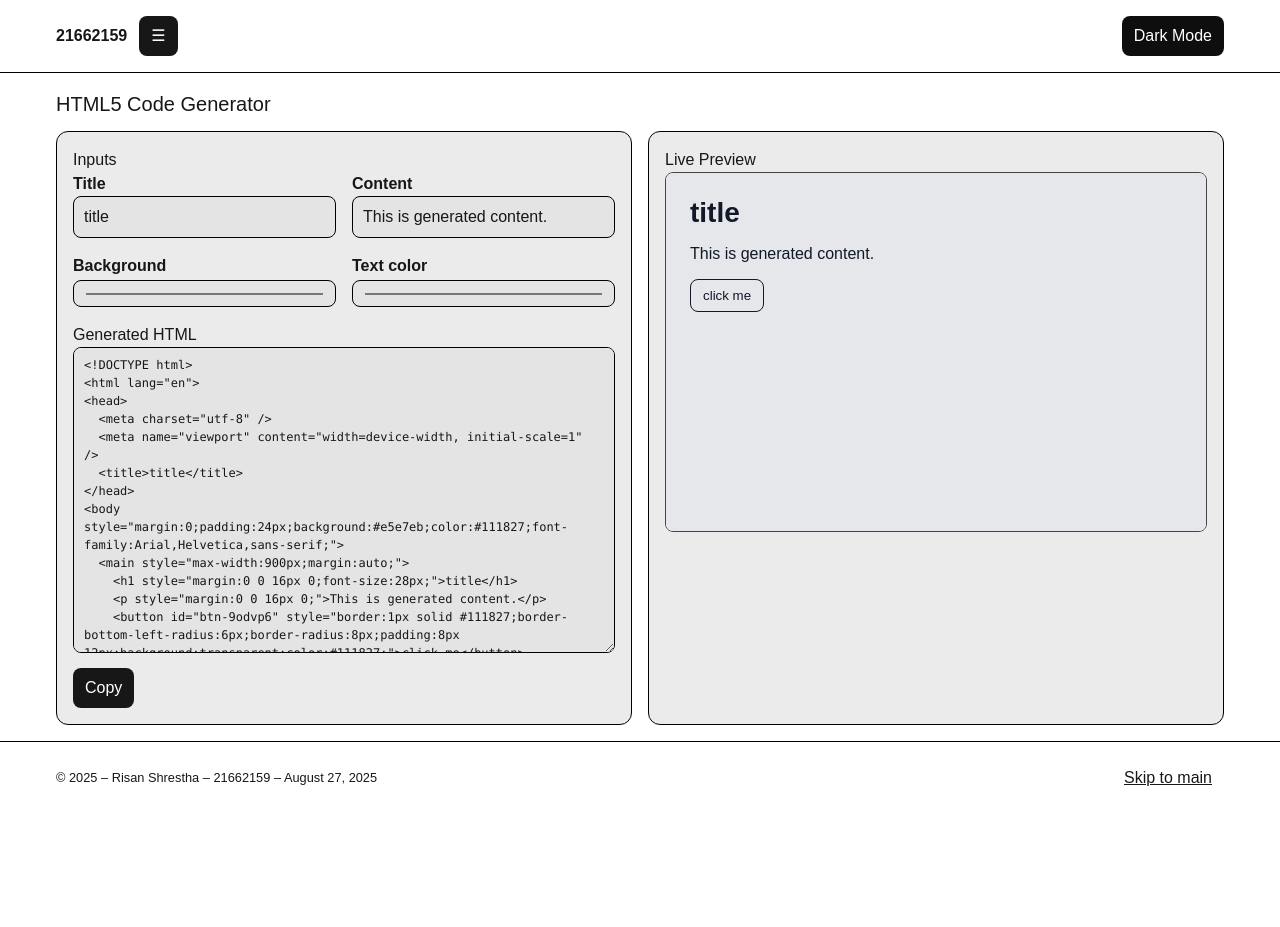
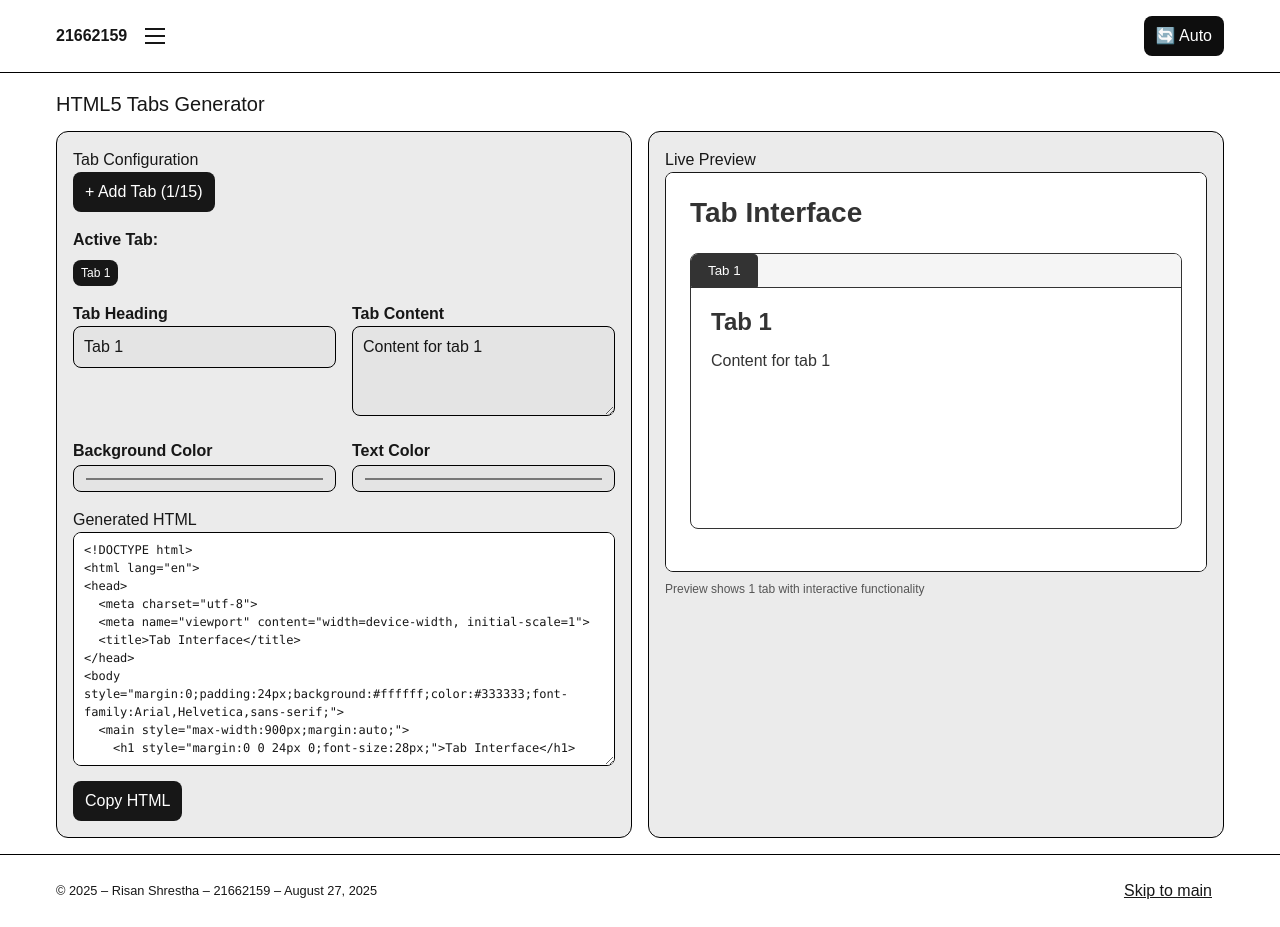
Before and after one commit to Risan3232/CSE3-CWA, a Next.js app in the folder my-app/: page / in a window 1280 px wide. Before the commit the page ends 814 px from the top, so only its background shows below. Built offline with nearby package versions, Linux system fonts and the light colour scheme.

Commit message:
putting tabs on the website

```diff
--- a/my-app/src/app/globals.css
+++ b/my-app/src/app/globals.css
@@ -60,6 +60,7 @@ button, input, select, textarea {
 .header, .footer {
   width: 100%;
   border-bottom: 1px solid color-mix(in oklab, var(--foreground), #000 85%);
+  position: relative;
 }
 .footer { border-bottom: none; border-top: 1px solid color-mix(in oklab, var(--foreground), #000 85%); }
 
@@ -89,6 +90,16 @@ label { font-weight: 600; }
   padding: 8px 12px;
   border-radius: 8px;
   cursor: pointer;
+  transition: all 0.2s ease;
+}
+.btn:hover {
+  transform: translateY(-1px);
+  box-shadow: 0 2px 4px color-mix(in oklab, var(--foreground), #000 30%);
+}
+.btn:disabled {
+  opacity: 0.5;
+  cursor: not-allowed;
+  transform: none;
 }
 .btn.secondary {
   background: color-mix(in oklab, var(--foreground), #000 20%);
--- a/my-app/src/app/page.tsx
+++ b/my-app/src/app/page.tsx
@@ -1,11 +1,63 @@
 "use client";
 import { useEffect, useMemo, useRef, useState } from "react";
 
+interface Tab {
+  id: string;
+  heading: string;
+  content: string;
+}
+
 export default function Home() {
-  const [title, setTitle] = useState("title");
-  const [content, setContent] = useState("This is generated content.");
-  const [bg, setBg] = useState("#e5e7eb");
-  const [fg, setFg] = useState("#111827");
+  const [tabs, setTabs] = useState<Tab[]>([
+    { id: "tab1", heading: "Tab 1", content: "Content for tab 1" }
+  ]);
+  const [activeTab, setActiveTab] = useState("tab1");
+  const [bg, setBg] = useState("#ffffff");
+  const [fg, setFg] = useState("#333333");
+
+  // Load tabs from localStorage on mount
+  useEffect(() => {
+    const saved = localStorage.getItem("html-generator-tabs");
+    if (saved) {
+      try {
+        const parsed = JSON.parse(saved);
+        if (Array.isArray(parsed) && parsed.length > 0) {
+          setTabs(parsed);
+          setActiveTab(parsed[0].id);
+        }
+      } catch (e) {
+        console.error("Failed to parse saved tabs:", e);
+      }
+    }
+  }, []);
+
+  // Save tabs to localStorage whenever they change
+  useEffect(() => {
+    localStorage.setItem("html-generator-tabs", JSON.stringify(tabs));
+  }, [tabs]);
+
+  const addTab = () => {
+    if (tabs.length >= 15) return;
+    const newId = `tab${Date.now()}`;
+    const newTab = { id: newId, heading: `Tab ${tabs.length + 1}`, content: `Content for tab ${tabs.length + 1}` };
+    setTabs([...tabs, newTab]);
+    setActiveTab(newId);
+  };
+
+  const removeTab = (tabId: string) => {
+    if (tabs.length <= 1) return;
+    const newTabs = tabs.filter(t => t.id !== tabId);
+    setTabs(newTabs);
+    if (activeTab === tabId) {
+      setActiveTab(newTabs[0].id);
+    }
+  };
+
+  const updateTab = (tabId: string, field: 'heading' | 'content', value: string) => {
+    setTabs(tabs.map(tab =>
+      tab.id === tabId ? { ...tab, [field]: value } : tab
+    ));
+  };
 
   const html = useMemo(() => {
     const esc = (s: string) => s
@@ -14,9 +66,70 @@ export default function Home() {
       .replace(/>/g, "&gt;")
       .replace(/"/g, "&quot;");
 
-    const btnId = "btn-" + Math.random().toString(36).slice(2, 8);
-    return `<!DOCTYPE html>\n<html lang="en">\n<head>\n  <meta charset="utf-8" />\n  <meta name="viewport" content="width=device-width, initial-scale=1" />\n  <title>${esc(title)}</title>\n</head>\n<body style="margin:0;padding:24px;background:${bg};color:${fg};font-family:Arial,Helvetica,sans-serif;">\n  <main style="max-width:900px;margin:auto;">\n    <h1 style="margin:0 0 16px 0;font-size:28px;">${esc(title)}</h1>\n    <p style="margin:0 0 16px 0;">${esc(content)}</p>\n    <button id="${btnId}" style="border:1px solid ${fg};border-bottom-left-radius:6px;border-radius:8px;padding:8px 12px;background:transparent;color:${fg};">click me</button>\n  </main>\n  <script>\n    document.getElementById('${btnId}').addEventListener('click', function(){\n      alert('Button clicked!');\n    });\n  <\/script>\n</body>\n</html>`;
-  }, [title, content, bg, fg]);
+    const tabsHtml = tabs.map((tab, index) => `
+    <div class="tab-content" id="content-${tab.id}" style="display:${index === 0 ? 'block' : 'none'};">
+      <h2 style="margin:0 0 16px 0;">${esc(tab.heading)}</h2>
+      <p style="margin:0;">${esc(tab.content)}</p>
+    </div>`).join('');
+
+    const tabButtonsHtml = tabs.map((tab, index) => `
+    <button class="tab-btn" data-tab="${tab.id}" style="background:${index === 0 ? fg : 'transparent'};color:${index === 0 ? bg : fg};border:1px solid ${fg};padding:8px 16px;cursor:pointer;border-radius:4px 4px 0 0;margin-right:2px;">${esc(tab.heading)}</button>`).join('');
+
+    return `<!DOCTYPE html>
+<html lang="en">
+<head>
+  <meta charset="utf-8">
+  <meta name="viewport" content="width=device-width, initial-scale=1">
+  <title>Tab Interface</title>
+</head>
+<body style="margin:0;padding:24px;background:${bg};color:${fg};font-family:Arial,Helvetica,sans-serif;">
+  <main style="max-width:900px;margin:auto;">
+    <h1 style="margin:0 0 24px 0;font-size:28px;">Tab Interface</h1>
+
+    <div class="tabs-container" style="border:1px solid ${fg};border-radius:8px;overflow:hidden;">
+      <div class="tab-buttons" style="background:color-mix(in srgb, ${bg} 95%, ${fg} 5%);padding:0;border-bottom:1px solid ${fg};display:flex;flex-wrap:wrap;">
+        ${tabButtonsHtml}
+      </div>
+
+      <div class="tab-contents" style="padding:20px;min-height:200px;">
+        ${tabsHtml}
+      </div>
+    </div>
+  </main>
+
+  <script>
+    document.addEventListener('DOMContentLoaded', function() {
+      const buttons = document.querySelectorAll('.tab-btn');
+      const contents = document.querySelectorAll('.tab-content');
+
+      buttons.forEach(function(button) {
+        button.addEventListener('click', function() {
+          const targetTab = this.getAttribute('data-tab');
+
+          // Hide all contents
+          contents.forEach(function(content) {
+            content.style.display = 'none';
+          });
+
+          // Reset all button styles
+          buttons.forEach(function(btn) {
+            btn.style.background = 'transparent';
+            btn.style.color = '${fg}';
+          });
+
+          // Show target content
+          document.getElementById('content-' + targetTab).style.display = 'block';
+
+          // Highlight active button
+          this.style.background = '${fg}';
+          this.style.color = '${bg}';
+        });
+      });
+    });
+  <\/script>
+</body>
+</html>`;
+  }, [tabs, bg, fg]);
 
   const iframeRef = useRef<HTMLIFrameElement>(null);
   useEffect(() => {
@@ -36,46 +149,122 @@ export default function Home() {
 
   return (
     <div>
-      <h1 style={{fontSize:20, marginBottom:12}}>HTML5 Code Generator</h1>
+      <h1 style={{fontSize:20, marginBottom:12}}>HTML5 Tabs Generator</h1>
 
       <div className="grid-2">
         <section className="card" aria-labelledby="form-heading">
-          <h2 id="form-heading" style={{marginTop:0}}>Inputs</h2>
-          <div className="grid-2">
-            <div>
-              <label htmlFor="title">Title</label>
-              <input id="title" type="text" value={title} onChange={e=>setTitle(e.target.value)} />
-            </div>
-            <div>
-              <label htmlFor="content">Content</label>
-              <input id="content" type="text" value={content} onChange={e=>setContent(e.target.value)} />
-            </div>
-            <div>
-              <label htmlFor="bg">Background</label>
-              <input id="bg" type="color" value={bg} onChange={e=>setBg(e.target.value)} aria-label="Background color" />
-            </div>
-            <div>
-              <label htmlFor="fg">Text color</label>
-              <input id="fg" type="color" value={fg} onChange={e=>setFg(e.target.value)} aria-label="Text color" />
+          <h2 id="form-heading" style={{marginTop:0}}>Tab Configuration</h2>
+
+          {/* Tab Controls */}
+          <div style={{marginBottom:16, display:"flex", gap:8, alignItems:"center", flexWrap:"wrap"}}>
+            <button
+              className="btn"
+              onClick={addTab}
+              disabled={tabs.length >= 15}
+              title={tabs.length >= 15 ? "Maximum 15 tabs allowed" : "Add new tab"}
+            >
+              + Add Tab ({tabs.length}/15)
+            </button>
+            {tabs.length > 1 && (
+              <button
+                className="btn secondary"
+                onClick={() => removeTab(activeTab)}
+                title="Remove current tab"
+              >
+                - Remove Tab
+              </button>
+            )}
+          </div>
+
+          {/* Tab Selector */}
+          <div style={{marginBottom:16}}>
+            <label>Active Tab:</label>
+            <div style={{display:"flex", gap:4, flexWrap:"wrap", marginTop:8}}>
+              {tabs.map(tab => (
+                <button
+                  key={tab.id}
+                  className={`btn ${activeTab === tab.id ? '' : 'secondary'}`}
+                  onClick={() => setActiveTab(tab.id)}
+                  style={{fontSize:12, padding:"4px 8px"}}
+                >
+                  {tab.heading}
+                </button>
+              ))}
             </div>
           </div>
 
+          {/* Tab Editor */}
+          {tabs.find(t => t.id === activeTab) && (
+            <div className="grid-2">
+              <div>
+                <label htmlFor="tab-heading">Tab Heading</label>
+                <input
+                  id="tab-heading"
+                  type="text"
+                  value={tabs.find(t => t.id === activeTab)?.heading || ''}
+                  onChange={e => updateTab(activeTab, 'heading', e.target.value)}
+                />
+              </div>
+              <div>
+                <label htmlFor="tab-content">Tab Content</label>
+                <textarea
+                  id="tab-content"
+                  rows={3}
+                  value={tabs.find(t => t.id === activeTab)?.content || ''}
+                  onChange={e => updateTab(activeTab, 'content', e.target.value)}
+                />
+              </div>
+            </div>
+          )}
+
+          {/* Color Controls */}
+          <div className="grid-2" style={{marginTop:16}}>
+            <div>
+              <label htmlFor="bg">Background Color</label>
+              <input id="bg" type="color" value={bg} onChange={e=>setBg(e.target.value)} />
+            </div>
+            <div>
+              <label htmlFor="fg">Text Color</label>
+              <input id="fg" type="color" value={fg} onChange={e=>setFg(e.target.value)} />
+            </div>
+          </div>
+
+          {/* Generated HTML Output */}
           <div style={{marginTop:16}}>
             <h3 style={{marginTop:0}}>Generated HTML</h3>
             <textarea
               aria-label="Generated HTML"
-              rows={16}
+              rows={12}
               value={html}
               readOnly
-              style={{width:"100%", fontFamily:"ui-monospace, SFMono-Regular, Menlo, Monaco, Consolas, 'Liberation Mono', 'Courier New', monospace", fontSize:12}}
+              style={{
+                width:"100%",
+                fontFamily:"ui-monospace, SFMono-Regular, Menlo, Monaco, Consolas, 'Liberation Mono', 'Courier New', monospace",
+                fontSize:12,
+                background:"var(--background)",
+                color:"var(--foreground)"
+              }}
             />
-            <button className="btn" onClick={copy} style={{marginTop:8}}>Copy</button>
+            <button className="btn" onClick={copy} style={{marginTop:8}}>Copy HTML</button>
           </div>
         </section>
 
         <section className="card" aria-labelledby="preview-heading">
           <h2 id="preview-heading" style={{marginTop:0}}>Live Preview</h2>
-          <iframe ref={iframeRef} title="Live preview" style={{width:"100%", height:360, border:"1px solid #444", borderRadius:8, background:"white"}} />
+          <iframe
+            ref={iframeRef}
+            title="Live preview"
+            style={{
+              width:"100%",
+              height:400,
+              border:"1px solid var(--foreground)",
+              borderRadius:8,
+              background:"white"
+            }}
+          />
+          <p style={{fontSize:12, marginTop:8, opacity:0.7}}>
+            Preview shows {tabs.length} tab{tabs.length !== 1 ? 's' : ''} with interactive functionality
+          </p>
         </section>
       </div>
     </div>
--- a/my-app/src/components/Header.tsx
+++ b/my-app/src/components/Header.tsx
@@ -52,17 +52,82 @@ export default function Header({ studentNumber }: { studentNumber: string }) {
         <div style={{display:"flex",alignItems:"center",gap:12}}>
           <strong aria-label="Student number" style={{fontWeight:800}}>{studentNumber}</strong>
           <button
-            className="btn"
+            className="hamburger-btn"
             aria-label="Menu"
             aria-expanded={open}
             aria-controls="main-menu"
             onClick={() => setOpen(v => !v)}
+            style={{
+              background: "transparent",
+              border: "none",
+              cursor: "pointer",
+              padding: "8px",
+              position: "relative",
+              width: "32px",
+              height: "32px"
+            }}
           >
-            ☰
+            <div
+              className="hamburger-line"
+              style={{
+                width: "20px",
+                height: "2px",
+                background: "var(--foreground)",
+                position: "absolute",
+                left: "6px",
+                top: "8px",
+                transition: "all 0.3s ease",
+                transform: open ? "rotate(45deg) translate(5px, 5px)" : "none"
+              }}
+            />
+            <div
+              className="hamburger-line"
+              style={{
+                width: "20px",
+                height: "2px",
+                background: "var(--foreground)",
+                position: "absolute",
+                left: "6px",
+                top: "15px",
+                transition: "all 0.3s ease",
+                opacity: open ? "0" : "1"
+              }}
+            />
+            <div
+              className="hamburger-line"
+              style={{
+                width: "20px",
+                height: "2px",
+                background: "var(--foreground)",
+                position: "absolute",
+                left: "6px",
+                top: "22px",
+                transition: "all 0.3s ease",
+                transform: open ? "rotate(-45deg) translate(7px, -6px)" : "none"
+              }}
+            />
           </button>
         </div>
-        <nav id="main-menu" role="navigation" aria-label="Main" style={{display: open ? "block" : "none"}}>
-          <div style={{display:"flex",gap:8,flexWrap:"wrap"}}>
+        <nav
+          id="main-menu"
+          role="navigation"
+          aria-label="Main"
+          style={{
+            position: "absolute",
+            top: "100%",
+            left: "0",
+            right: "0",
+            background: "var(--background)",
+            border: "1px solid color-mix(in oklab, var(--foreground), #000 85%)",
+            borderTop: "none",
+            transform: open ? "translateY(0)" : "translateY(-10px)",
+            opacity: open ? "1" : "0",
+            visibility: open ? "visible" : "hidden",
+            transition: "all 0.3s ease",
+            zIndex: 1000
+          }}
+        >
+          <div style={{display:"flex",gap:8,flexWrap:"wrap",padding:"16px"}}>
             <NavLink href="/" label="Home" />
             <NavLink href="/about" label="About" />
             <NavLink href="/escape-room" label="Escape Room" />
--- a/my-app/src/components/ThemeToggle.tsx
+++ b/my-app/src/components/ThemeToggle.tsx
@@ -14,26 +14,53 @@ function setCookie(name: string, value: string, days = 365) {
 }
 
 export default function ThemeToggle() {
-  const [theme, setTheme] = useState<"light" | "dark">("light");
+  const [theme, setTheme] = useState<"light" | "dark" | "auto">("auto");
 
   useEffect(() => {
     const fromCookie = getCookie("theme");
     const systemDark = window.matchMedia && window.matchMedia("(prefers-color-scheme: dark)").matches;
-    const initial = (fromCookie === "dark" || fromCookie === "light") ? (fromCookie as "light"|"dark") : (systemDark ? "dark" : "light");
+
+    let initial: "light" | "dark" | "auto" = "auto";
+    if (fromCookie === "dark" || fromCookie === "light" || fromCookie === "auto") {
+      initial = fromCookie as "light" | "dark" | "auto";
+    }
+
     setTheme(initial);
-    document.documentElement.setAttribute("data-theme", initial);
+    applyTheme(initial, systemDark);
   }, []);
 
+  const applyTheme = (selectedTheme: "light" | "dark" | "auto", systemDark: boolean) => {
+    if (selectedTheme === "auto") {
+      document.documentElement.setAttribute("data-theme", systemDark ? "dark" : "light");
+    } else {
+      document.documentElement.setAttribute("data-theme", selectedTheme);
+    }
+  };
+
   const toggle = () => {
-    const next = theme === "dark" ? "light" : "dark";
+    const themes: ("light" | "dark" | "auto")[] = ["light", "dark", "auto"];
+    const currentIndex = themes.indexOf(theme);
+    const next = themes[(currentIndex + 1) % themes.length];
+
     setTheme(next);
-    document.documentElement.setAttribute("data-theme", next);
     setCookie("theme", next);
+
+    const systemDark = window.matchMedia && window.matchMedia("(prefers-color-scheme: dark)").matches;
+    applyTheme(next, systemDark);
+  };
+
+  const getThemeLabel = () => {
+    switch(theme) {
+      case "light": return "☀️ Light";
+      case "dark": return "🌙 Dark";
+      case "auto": return "🔄 Auto";
+      default: return "Theme";
+    }
   };
 
   return (
-    <button className="btn secondary" onClick={toggle} aria-label="Toggle theme">
-      {theme === "dark" ? "Light" : "Dark"} Mode
+    <button className="btn secondary" onClick={toggle} aria-label="Toggle theme" title={`Current: ${theme} theme`}>
+      {getThemeLabel()}
     </button>
   );
 }
```
